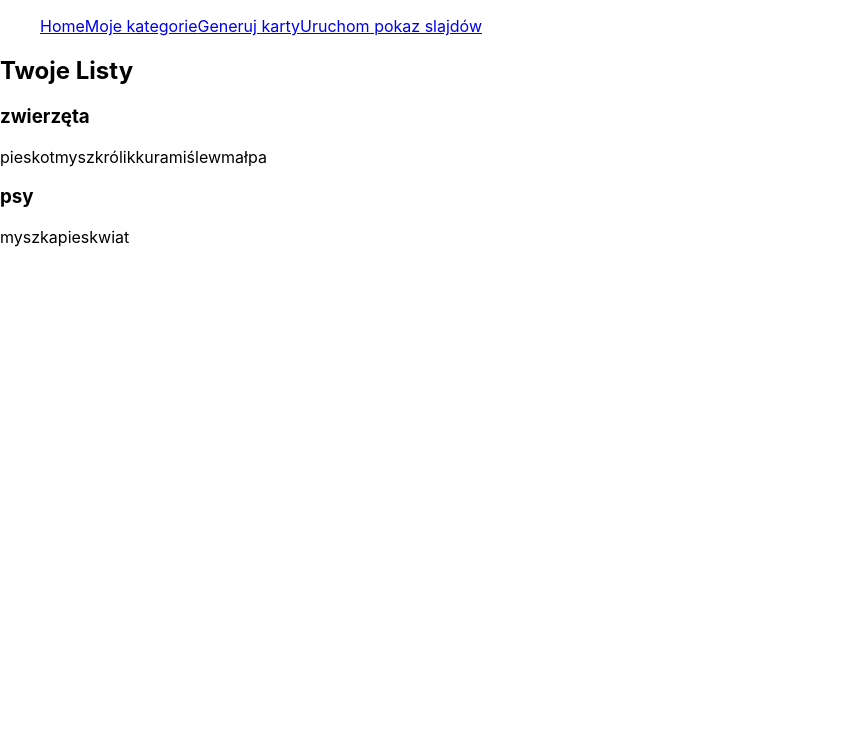
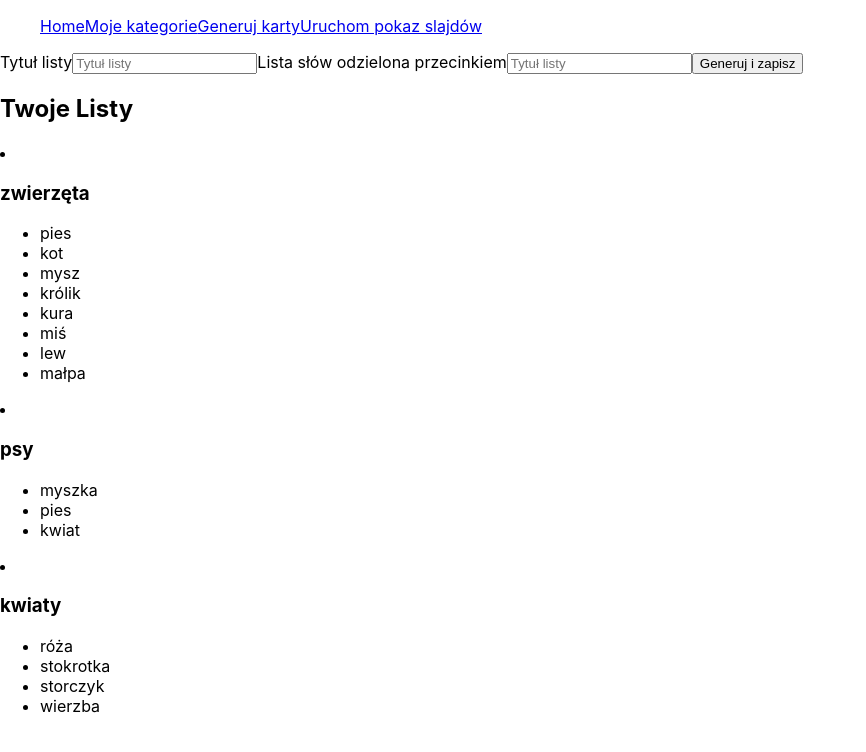
Before and after one commit to gadi-promienna/cards-creator, a React (Create React App) app: page / in a window 1280 px wide. Shown: the top 752 px of the page, without its empty margins (0-866 px from the left). Built offline with nearby package versions, Linux system fonts and the light colour scheme; data requests are answered from the project's data file.

Commit message:
Add new list form and sidebar

```diff
--- a/db.json
+++ b/db.json
@@ -12,16 +12,26 @@
         "lew",
         "małpa"
       ],
-      "id": "5585"
+      "id": 1
     },
     {
-      "id": "1a62",
+      "id": 2,
       "name": "psy",
       "words": [
         "myszka",
         "pies",
         "kwiat"
       ]
+    },
+    {
+      "id": "da15",
+      "name": "kwiaty",
+      "words": [
+        "róża",
+        "stokrotka",
+        "storczyk",
+        "wierzba"
+      ]
     }
   ]
 }
--- /dev/null
+++ b/src/components/Sidebar.tsx
@@ -0,0 +1,37 @@
+import { List, ListContextType } from "../@types/list";
+import useListsContext from "../hooks/use-lists-context";
+import { useEffect } from "react";
+
+function Sidebar() {
+    const {fetchLists, lists, list} = useListsContext() as ListContextType;
+
+    useEffect(() => {
+        fetchLists()
+        },[fetchLists])
+
+    const renderedLists = lists.map(
+        (list)=>{
+            const renderedWords = list.words.map((word)=>
+                {
+                    return(<li>{word}</li>)
+                }
+            )
+            return(
+                <li>
+                    <h3>{list.name}</h3>
+                    <ul>
+                        {renderedWords}
+                    </ul>
+                </li>
+             )
+        }
+    )
+    return(
+        <div className="sidebar">
+            <h2>Twoje Listy</h2>
+            {renderedLists}
+        </div>
+    )
+}
+
+export default Sidebar;
--- a/src/pages/Home.tsx
+++ b/src/pages/Home.tsx
@@ -1,32 +1,10 @@
-import { object } from "prop-types";
-import { List, ListContextType } from "../@types/list";
-import { useEffect } from "react";
-import useListsContext from "../hooks/use-lists-context";
 import NewListForm from "../components/NewListForm";
+import Sidebar from "../components/Sidebar";
 function Home(){
-    const {fetchLists, lists, list} = useListsContext() as ListContextType;
-
-    useEffect(() => {
-        fetchLists()
-    },
-    [fetchLists]
-    )
-
-    const renderedLists = lists.map(
-        (list)=>{
-            return(
-                <>
-                    <h3>{list.name}</h3>
-                    <p className="text">{list.words}</p>
-                </>
-             )
-        }
-    )
     return(
         <div>
-             {/* <NewListForm></NewListForm> */}
-            <h2>Twoje Listy</h2>
-            {renderedLists}
+             <NewListForm></NewListForm>
+             <Sidebar></Sidebar>
         </div>
     )
 }
```
